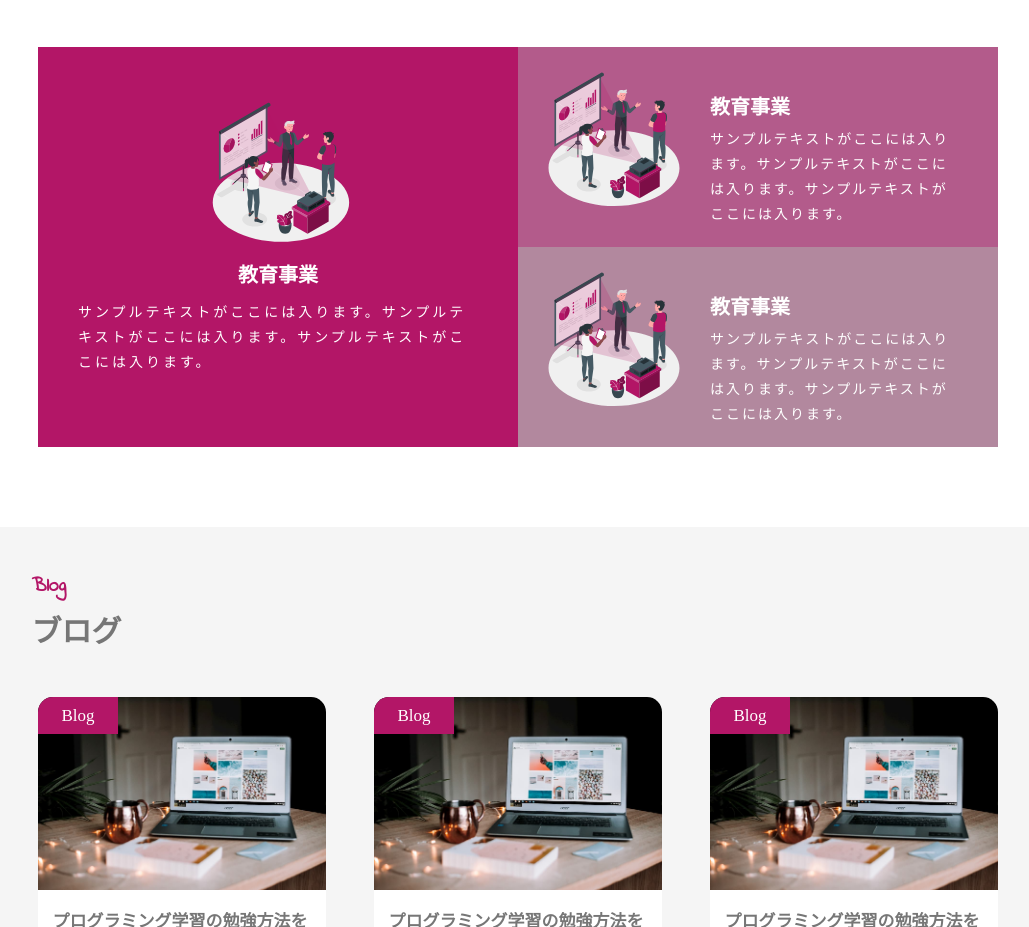
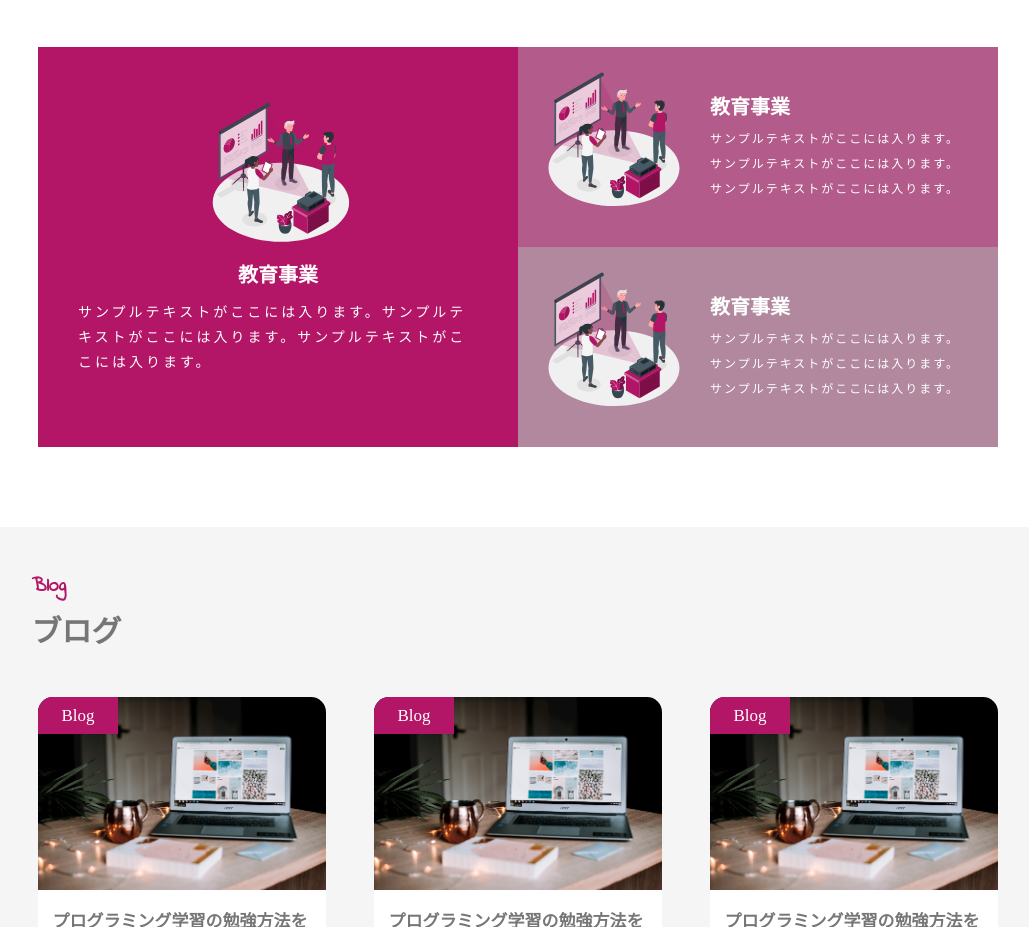
Before and after one commit to HShimizu0612/20231214_shimizu_lp, a plain HTML site: page 20231214_shimizu/index.html in a window 1280 px wide. Shown: the part 1943-2870 px from the top of the page, without its empty margins (122-1151 px from the left). Drawn offline with Linux system fonts and the light colour scheme.

Commit message:
余白修正

```diff
--- a/20231214_shimizu/css/style.css
+++ b/20231214_shimizu/css/style.css
@@ -279,8 +279,9 @@ th,
     position: absolute;
     top: 80px;
     left: 40%;
-    width: 50%;
-    font-size: 14px;
+    width: 55%;
+    height: 50%;
+    font-size: 75%;
     letter-spacing: 2px;
     line-height: 25px;
 }
```
